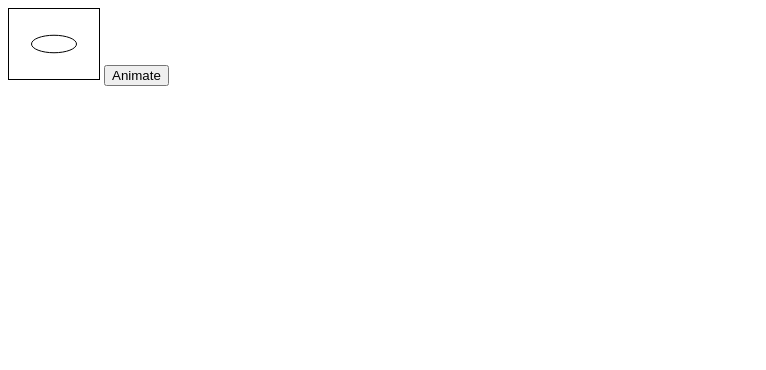
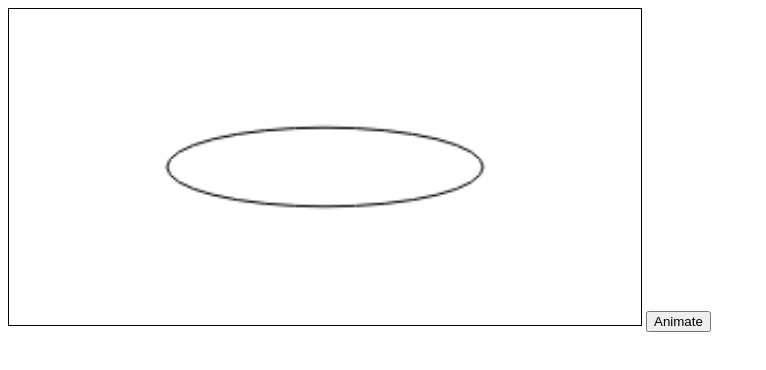
Before and after one commit to pcrowe22/Bibliotech, a plain HTML site: page animations.html in a window 1280 px wide. Shown: the whole page, without its empty margins (0-766 px from the left). Drawn offline with Linux system fonts and the light colour scheme.

Commit message:
set style in stylesheet, not javascript

```diff
--- a/JavaScript/animation.js
+++ b/JavaScript/animation.js
@@ -12,10 +12,6 @@ window.requestAnimFrame = (
   })();
 const cvs = document.getElementById("cvs");
 const c = cvs.getContext("2d");
-cvs.setAttribute("width", "90%");
-cvs.setAttribute("height", "70%");
-cvs.setAttribute("margin-left", "auto");
-cvs.setAttribute("margin-right", "auto");
 
 var myOval = {
   x: cvs.width/2,
--- a/fancy.css
+++ b/fancy.css
@@ -288,4 +288,6 @@ li {
 }
 #cvs{
   border: 1px solid black;
+  width: 50%;
+  margin: 0 auto;
 }
```
